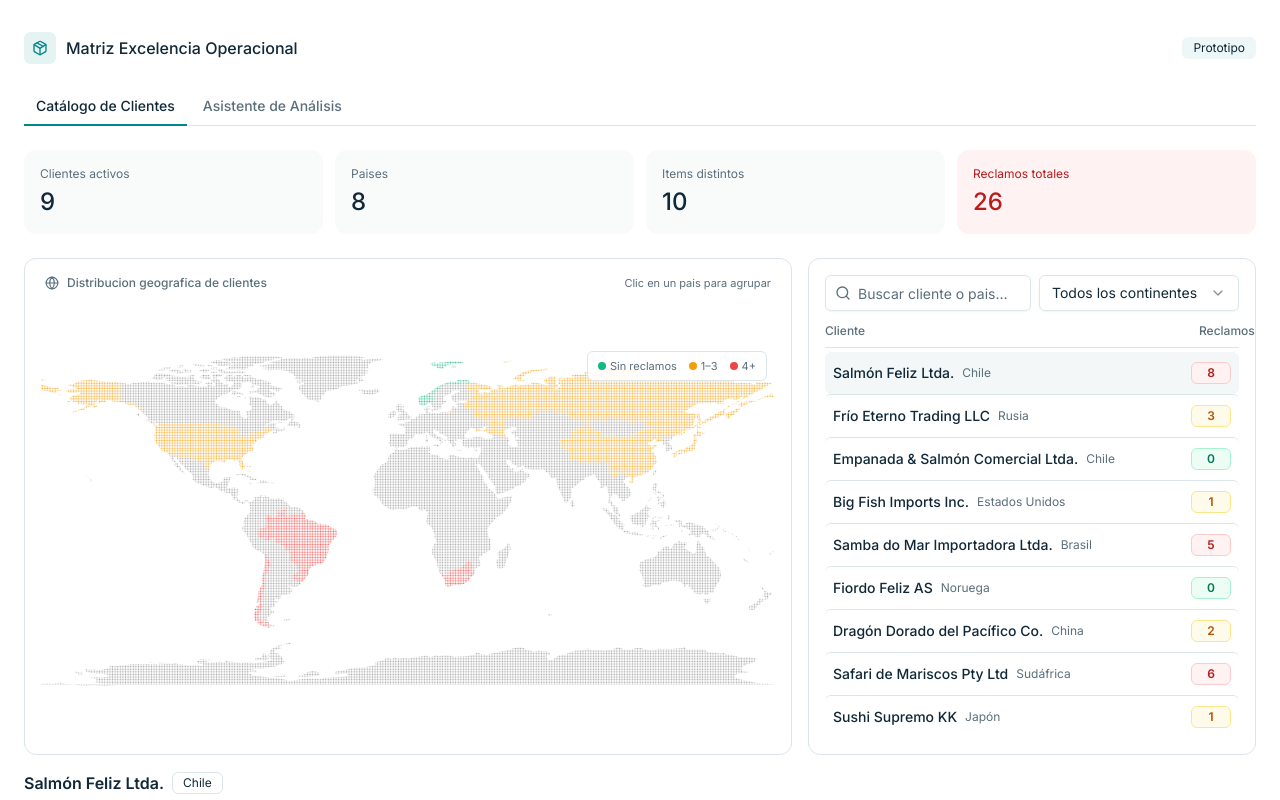
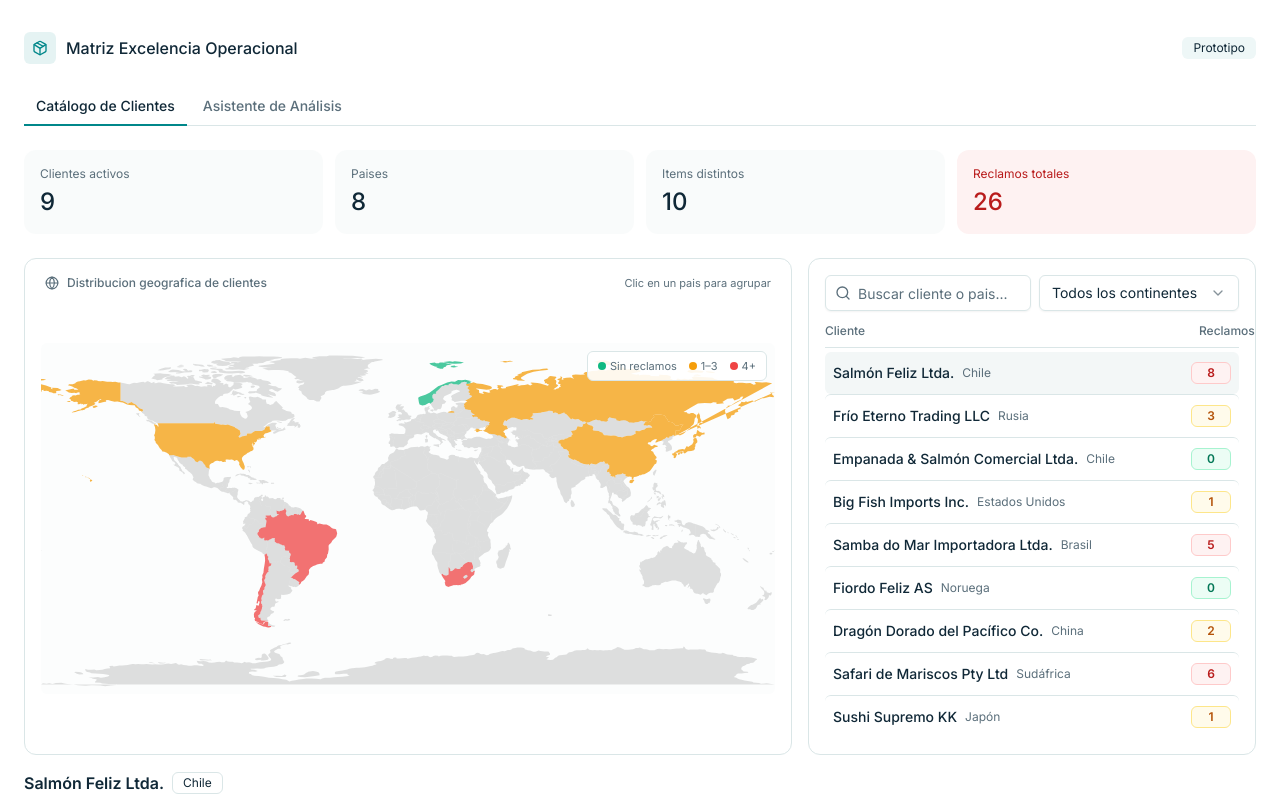
Before and after one commit to FranciscoSaldivia/Testing, a React (Vite) app in the folder matriz-excelencia-operacional/: page / in a window 1280 px wide. Shown: the top 800 px of the page. Built offline with nearby package versions, Linux system fonts and the light colour scheme.

Commit message:
Add files via upload

```diff
--- a/matriz-excelencia-operacional/src/components/WorldMap.tsx
+++ b/matriz-excelencia-operacional/src/components/WorldMap.tsx
@@ -16,36 +16,21 @@ export function WorldMap({ selectedCountry, onSelectCountry, countryStats }: Wor
   const activeStat = activeId ? countryStats.get(activeId) : undefined;
 
   return (
-    <div className="relative w-full overflow-hidden rounded-md bg-background">
+    <div className="relative w-full overflow-hidden rounded-md bg-muted/30">
       <svg
         viewBox="0 0 960 460"
         className="w-full h-auto"
         role="img"
         aria-label="Mapa mundial con paises agrupados por cliente"
       >
-        <defs>
-          {(["none", "low", "high"] as const).map((severity) => (
-            <pattern
-              key={severity}
-              id={`dots-${severity}`}
-              patternUnits="userSpaceOnUse"
-              width="3.4"
-              height="3.4"
-            >
-              <circle cx="1.7" cy="1.7" r="1.15" fill={severityConfig[severity].fillVar} />
-            </pattern>
-          ))}
-          <pattern id="dots-empty" patternUnits="userSpaceOnUse" width="3.4" height="3.4">
-            <circle cx="1.7" cy="1.7" r="1" fill="var(--muted-foreground)" />
-          </pattern>
-        </defs>
-
         {countryPaths.map((country) => {
           const stat = country.id ? countryStats.get(country.id) : undefined;
           const isActive =
             !!country.id && (selectedCountry === country.id || hovered === country.id);
-          const fill = stat ? `url(#dots-${getSeverity(stat.reclamos)})` : "url(#dots-empty)";
-          const fillOpacity = stat ? (isActive ? 1 : 0.85) : 0.35;
+          const fill = stat
+            ? severityConfig[getSeverity(stat.reclamos)].fillVar
+            : "var(--muted-foreground)";
+          const fillOpacity = stat ? (isActive ? 0.95 : 0.75) : 0.12;
 
           return (
             <path
```
